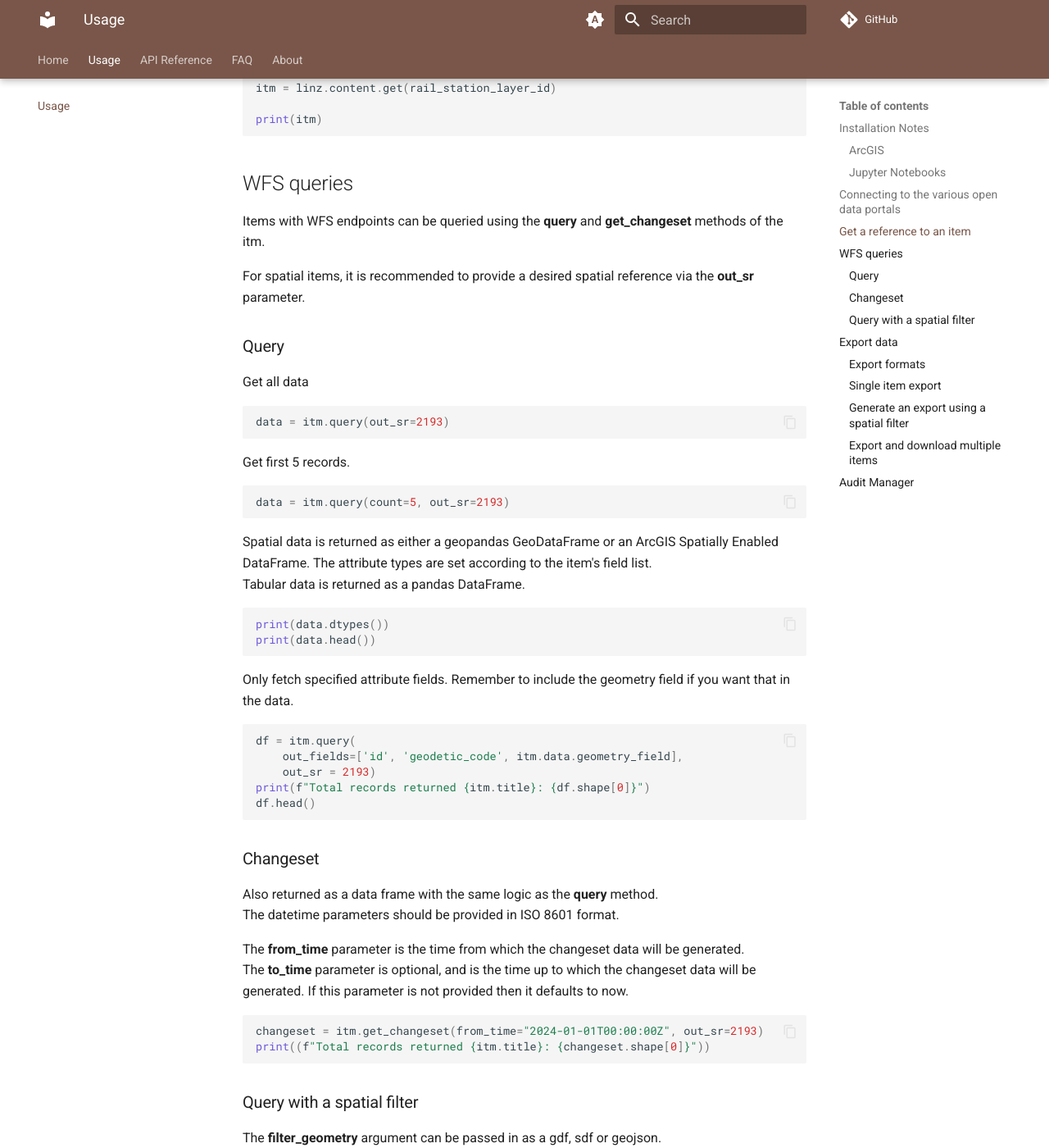
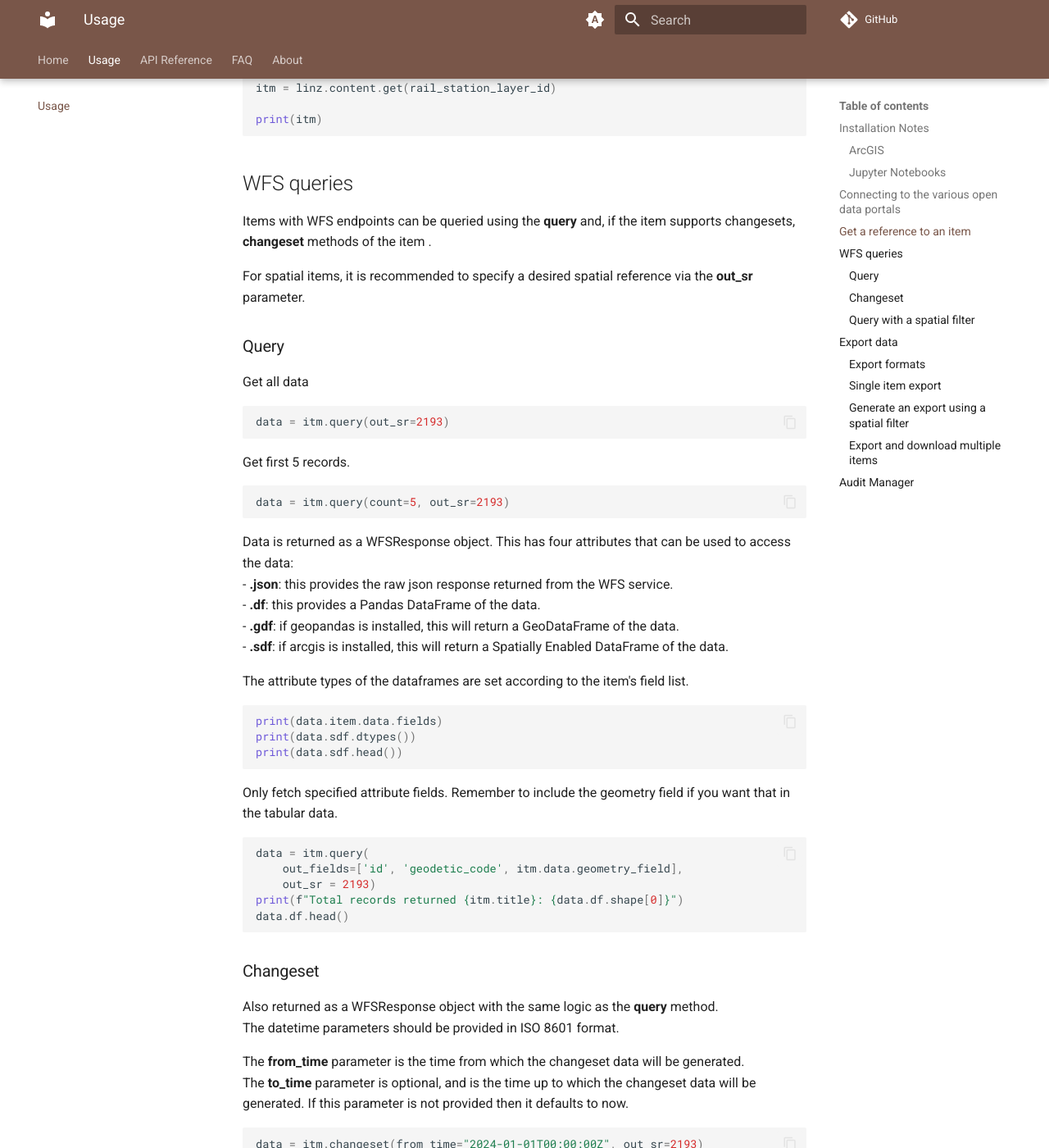
Before and after one commit to phaakma/kapipy, an MkDocs documentation site: the page built from docs/usage.md, in a window 1280 px wide and 1400 px high, scrolled down 1565 px. Shown: the whole window at 82% size. Built offline with MkDocs 1.6.1 and Material for MkDocs 9.7.7, drawn with Linux system fonts in a browser that asks for light colours; comment, search, counter and statistics services are not loaded; some of the changed text lies outside the part shown.

Commit message:
Update usage documentation and notebook examples for WFSResponse integration; improve clarity in logging and data handling

````diff
--- a/docs/usage.md
+++ b/docs/usage.md
@@ -55,9 +55,9 @@ print(itm)
 ```
 
 ## WFS queries
-Items with WFS endpoints can be queried using the **query** and **get_changeset** methods of the itm.
+Items with WFS endpoints can be queried using the **query** and, if the item supports changesets, **changeset** methods of the item .
 
-For spatial items, it is recommended to provide a desired spatial reference via the **out_sr** parameter.
+For spatial items, it is recommended to specify a desired spatial reference via the **out_sr** parameter.
 
 ### Query
 Get all data
@@ -71,34 +71,40 @@ Get first 5 records.
 data = itm.query(count=5, out_sr=2193)
 ```
 
-Spatial data is returned as either a geopandas GeoDataFrame or an ArcGIS Spatially Enabled DataFrame. The attribute types are set according to the item's field list.
-Tabular data is returned as a pandas DataFrame.
+Data is returned as a WFSResponse object. This has four attributes that can be used to access the data:
+- **.json**: this provides the raw json response returned from the WFS service.
+- **.df**: this provides a Pandas DataFrame of the data.
+- **.gdf**: if geopandas is installed, this will return a GeoDataFrame of the data.
+- **.sdf**: if arcgis is installed, this will return a Spatially Enabled DataFrame of the data.
+
+The attribute types of the dataframes are set according to the item's field list.
 
 ```python
-print(data.dtypes())
-print(data.head())
+print(data.item.data.fields)
+print(data.sdf.dtypes())
+print(data.sdf.head())
 ```
 
-Only fetch specified attribute fields. Remember to include the geometry field if you want that in the data.
+Only fetch specified attribute fields. Remember to include the geometry field if you want that in the tabular data.
 ```python
-df = itm.query(
+data = itm.query(
     out_fields=['id', 'geodetic_code', itm.data.geometry_field],
     out_sr = 2193)
-print(f"Total records returned {itm.title}: {df.shape[0]}")
-df.head()
+print(f"Total records returned {itm.title}: {data.df.shape[0]}")
+data.df.head()
 ```
 
 ### Changeset
 
-Also returned as a data frame with the same logic as the **query** method.
+Also returned as a WFSResponse object with the same logic as the **query** method.
 The datetime parameters should be provided in ISO 8601 format.
 
 The **from_time** parameter is the time from which the changeset data will be generated.
 The **to_time** parameter is optional, and is the time up to which the changeset data will be generated. If this parameter is not provided then it defaults to now.
 
 ```python
-changeset = itm.get_changeset(from_time="2024-01-01T00:00:00Z", out_sr=2193)
-print((f"Total records returned {itm.title}: {changeset.shape[0]}"))
+data = itm.changeset(from_time="2024-01-01T00:00:00Z", out_sr=2193)
+print((f"Total records returned {itm.title}: {data.gdf.shape[0]}"))
 ```
 
 ### Query with a spatial filter
@@ -108,13 +114,13 @@ It is recommended to only have one polygon geometry in the dataframe, and avoid
 
 The following example will only return features that intersect the **filter_geometry** object.
 ```python
-df = itm.changeset(
+data = itm.changeset(
     from_time="2024-01-01T00:00:00Z",
     out_sr=2193,
     filter_geometry=matamata_gdf
     )
-print(f"Total records returned {itm.title}: {df.shape[0]}")
-df.head()
+print(f"Total records returned {itm.title}: {data.sdf.shape[0]}")
+data.sdf.head()
 ```
 
 ## Export data
@@ -223,7 +229,7 @@ rail_station_layer_id = "50318" #rail station 175 points
 itm = linz.content.get(rail_station_layer_id)
 
 # Any query will now automatically populate a record in the audit database
-df = itm.query()
+data = itm.query()
 ```
 
 A copy of each response is saved as a json file. You can optionally disable this by passing in retain_data=False when enabling the audit manager.
````
Also changed, not shown: 1 other file.
